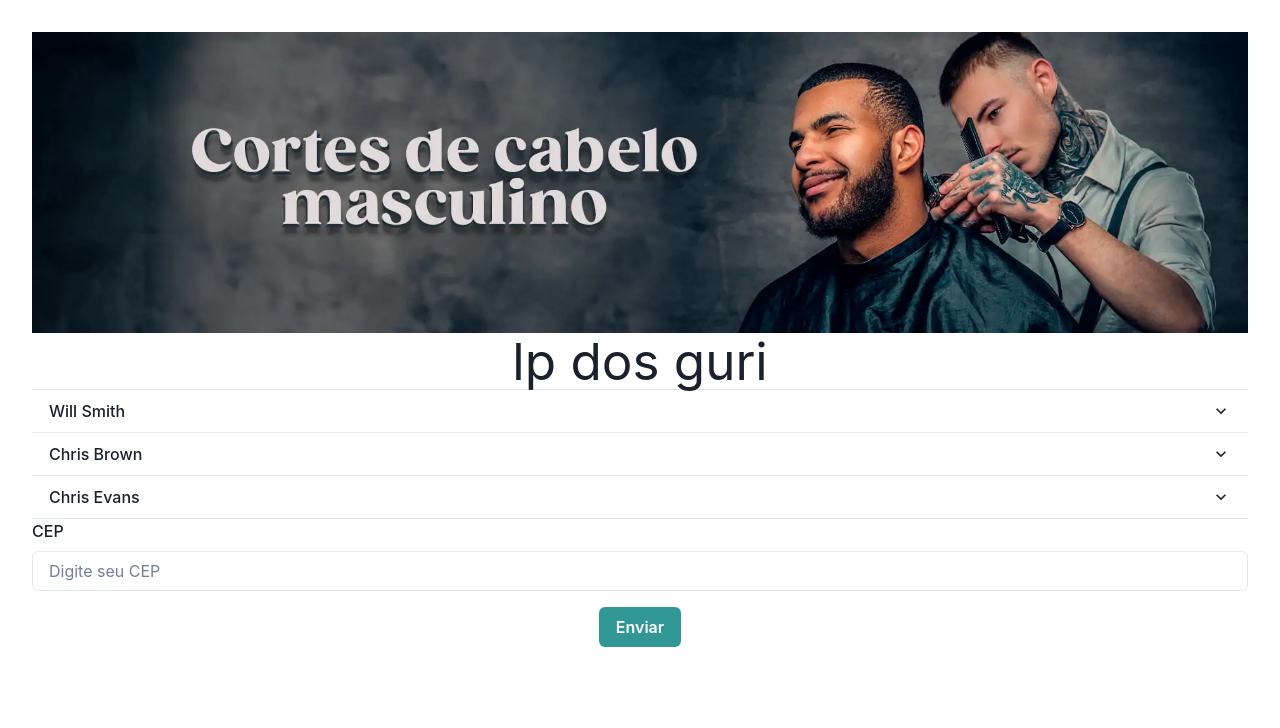
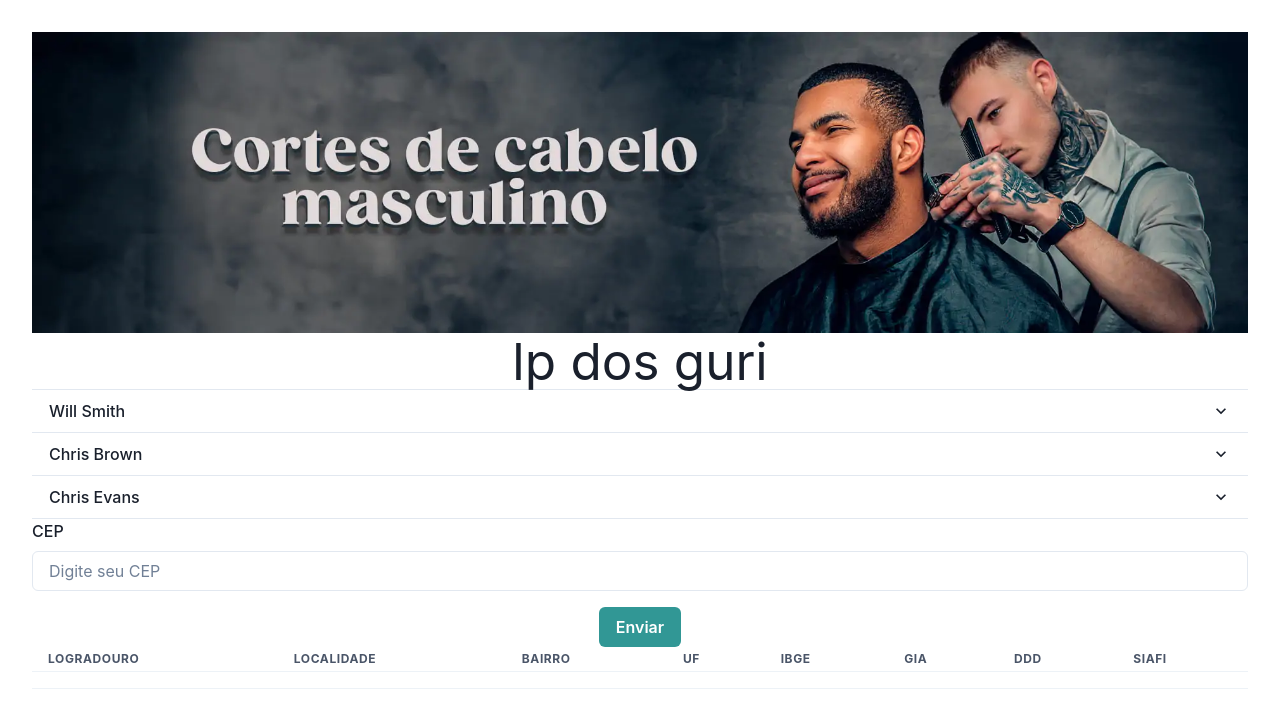
Before and after one commit to FlavioWillian/react-dos-guri, a React (Vite) app: page / in a window 1280 px wide. Shown: the top 728 px of the page. Built offline with nearby package versions, Linux system fonts and the light colour scheme.

Commit message:
renderizando cep

```diff
--- a/src/components/formCep/formCep.tsx
+++ b/src/components/formCep/formCep.tsx
@@ -2,48 +2,63 @@
   FormLabel,
   Input,
   Button,
-    Box
+  Box,
+  Table,
+  Thead,
+  Tbody,
+  Tfoot,
+  Tr,
+  Th,
+  Td,
+  TableCaption,
+  TableContainer,
 }
   from '@chakra-ui/react'
 import { Form, Formik } from 'formik';
 import { buscaCep } from '../../services/cep';
+import { useState } from 'react';
 
-  interface FormCepProps{
-     cep?:string
+interface FormCepProps {
+  cep?: string
 }
 
 
-export const FormCep : React.FC<FormCepProps> = props => {
+export const FormCep: React.FC<FormCepProps> = props => {
   //const { subscribeFormCep, isLoading = false } = props;
   const isLoading = false;
-    const itemsCep = {
+  const [fields, setFields] = useState({
     cep: '',
-          logradouro:'',
+    logradouro: '',
     complemento: '',
-          bairro:'',
-          localidade:'',
-          uf:'',
-          ibge:'',
-          gia:'',
-          ddd:'',
-          siafi:''
-        };
-    console.log(itemsCep);
+    bairro: '',
+    localidade: '',
+    uf: '',
+    ibge: '',
+    gia: '',
+    ddd: '',
+    siafi: ''
+  });
   return (
     <>
       <Formik
         initialValues={props}
         //validationSchema={props}
         // eslint-disable-next-line @typescript-eslint/no-explicit-any
-            onSubmit={(values, actions) => {
-                const responseBuscaCep = buscaCep(values.cep);
-                itemsCep.bairro = responseBuscaCep?.bairro;
-                setTimeout(() => {
-                  alert(JSON.stringify(values, null, 2))
-                  actions.setSubmitting(false)
-                }, 1000)
+        onSubmit={async (values, actions) => {
+          const responseBuscaCep = await buscaCep(values.cep);
+          //console.log(values.cep);
           console.log(responseBuscaCep);
+          setFields({
+            ...fields, localidade: responseBuscaCep.data.localidade,
+            logradouro: responseBuscaCep.data.logradouro,
+            bairro: responseBuscaCep.data.bairro,
+            uf: responseBuscaCep.data.uf,
+            ibge: responseBuscaCep.data.ibge,
+            gia: responseBuscaCep.data.gia,
+            ddd: responseBuscaCep.data.ddd,
+          })
         }}
+
         validateOnBlur
         validateOnChange
 
@@ -73,11 +88,39 @@ export const FormCep : React.FC<FormCepProps> = props => {
                 Enviar
               </Button>
             </Form>
-        );}}
+          );
+        }}
       </Formik>
       <Box>
-           {itemsCep.bairro}
-         </Box>
+        <TableContainer>
+          <Table size='sm'>
+            <Thead>
+              <Tr>
+                <Th>Logradouro</Th>
+                <Th>Localidade</Th>
+                <Th>Bairro</Th>
+                <Th>UF</Th>
+                <Th>IBGE</Th>
+                <Th>GIA</Th>
+                <Th>DDD</Th>
+                <Th>SIAFI</Th>
+              </Tr>
+            </Thead>
+            <Tbody>
+              <Tr>
+                <Td>{fields.logradouro}</Td>
+                <Td>{fields.localidade}</Td>
+                <Td>{fields.bairro}</Td>
+                <Td>{fields.uf}</Td>
+                <Td>{fields.ibge}</Td>
+                <Td>{fields.gia}</Td>
+                <Td>{fields.ddd}</Td>
+                <Td>{fields.siafi}</Td>
+              </Tr>
+            </Tbody>
+          </Table>
+        </TableContainer>
+      </Box >
     </>
   );
 }
--- a/src/services/cep.ts
+++ b/src/services/cep.ts
@@ -1,37 +1,8 @@
 import axios from 'axios'
 
-//const api = axios.create();
-interface cepi {
-  cep?: string,
-  logradouro?: string,
-  complemento?: string,
-  bairro?: string,
-  localidade?: string,
-  uf?: string,
-  ibge?: string,
-  gia?: string,
-  ddd?: string,
-  siafi?: string,
+export async function buscaCep(cep: string){
+  const valueCep = cep;
 
+  return axios.get(`https://viacep.com.br/ws/${valueCep}/json/`)
+      .catch((error) => console.log(error));
 }
-export async function buscaCep(cep: string): Promise<cepi[]> {
-  const valueCep = cep;
-  const config = {
-    method: 'get',
-    maxBodyLength: Infinity,
-    url: `https://viacep.com.br/ws/${valueCep}/json/`,
-    headers: { 'Content-Type': 'application/json' }
-  };
-
-
-  axios.request(config)
-      .then((response) => {
-        //  console.log(JSON.stringify(response.data));
-        const data = JSON.stringify(response.data);
-        return data;
-      })
-      .catch((error) => {
-        return console.log(error);
-      })
-
-}
```
Lines whose indentation alone changed are shown as unchanged.
